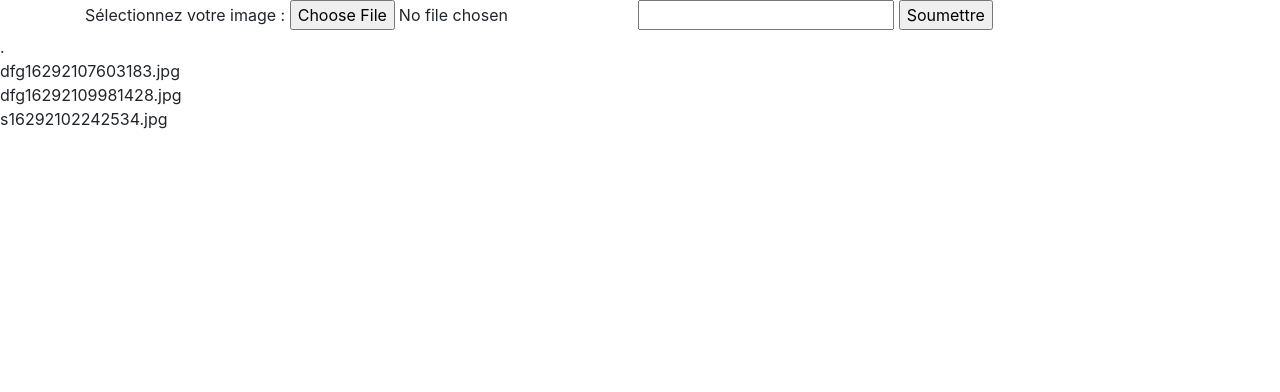
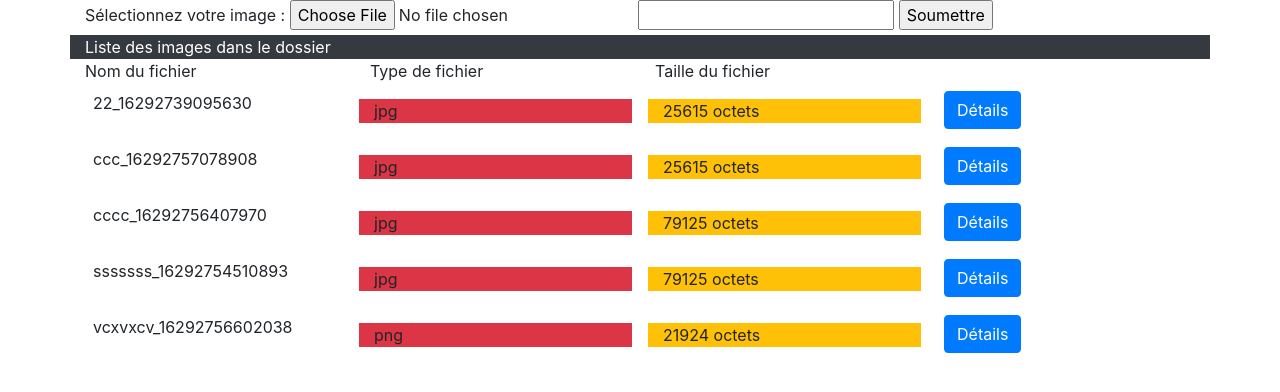
Before and after one commit to aldrut/PhpCours, a PHP site: page /image.php in a window 1280 px wide. Shown: the top 392 px of the page. Run offline with PHP 8.4, Linux system fonts and the light colour scheme.

Commit message:
formulaire image

```diff
--- a/cours.txt
+++ b/cours.txt
@@ -1,3 +1,7 @@
 isset($_post["nom"]) verifie qu'une variable existe pour traiter des données dans le formulaire
 
 file_get_contents => fonction récupérant les données json
+
+enctype="multipart/form-data" dans form pour trasnfert de fichier
+
+[&& - AND] [OR ||]
--- a/image.php
+++ b/image.php
@@ -7,6 +7,10 @@
     <meta name="viewport" content="width=device-width, initial-scale=1.0">
     <link rel="stylesheet" href="https://cdn.jsdelivr.net/npm/bootstrap@4.6.0/dist/css/bootstrap.min.css" integrity="sha384-B0vP5xmATw1+K9KRQjQERJvTumQW0nPEzvF6L/Z6nronJ3oUOFUFpCjEUQouq2+l" crossorigin="anonymous">
     <title>Document</title>
+
+
+
+
 </head>
 
 <body>
@@ -17,8 +21,49 @@
             <input type="text" name="nameOfImg">
             <input type="submit" value="Soumettre">
 
+            <div>
+                <div class="row">
+                    <div class="col bg-dark text-white">Liste des images dans le dossier</div>
+                </div>
+                <div>
+                    <?php
+                    $dir = 'images/';
+                    $file = scandir($dir);
+                    echo ' <div>
+                              <div class="row">
+                                <div class="col">Nom du fichier</div>
+                                <div class="col">Type de fichier</div>
+                                <div class="col">Taille du fichier</div>
+                                <div class="col">&nbsp;</div>
+                              </div>';
+
+                    foreach ($file as $x) {
+                        if ($x == '..' || $x == '.') {
+                            continue;
+                        } else {
+                            $infosFichier = pathinfo($x);
+
+                            echo '
+                                <div class="row p-2">
+                                <div class="col" >' . $infosFichier["filename"] . '</div>
+                                <div class="col m-2 bg-danger">' . $infosFichier["extension"] . '</div>
+                                <div class="col m-2 bg-warning">' . filesize($dir . $infosFichier["basename"]) . ' octets' . '</div>
+                                <div class="col"><button id="btnSubmit" class="btn btn-primary" data-toggle="tooltip" data-placement="right" title= '.$dir.$infosFichier["basename"].' >Détails</button></div>
+                                </div>';
+                        }
+                    }
+                    echo '</div>';
+                    ?>
+                </div>
+            </div>
+            <div>&nbsp;</div>
+            <div class="row bg-dark text-white">
+                <div class="col"></div>
+                <div class="col"></div>
+            </div>
+
+
         </div>
-
         <?php
         // $nomDossier = 'images';
         // $dossier = file_exists($nomDossier);
@@ -43,32 +88,35 @@
         //     echo 'file no downloaded';
         // }
 
-        if (isset($_FILES['utimage']) and $_FILES['utimage']['error'] == 0) {
+
+
+
+        if (isset($_FILES['utimage']) && $_FILES['utimage']['error'] == 0) {
             $infosFichier = pathinfo($_FILES['utimage']['name']);
             $extension = $infosFichier['extension'];
-            $extension_auto = array("jpg", "jpeg", "png", "gif");
+            $extension_autorisee = array("jpg", "jpeg", "png", "gif");
 
-            if (in_array($extension, $extension_auto)) {
+            if (in_array($extension, $extension_autorisee)) {
                 move_uploaded_file($_FILES['utimage']['tmp_name'], 'images/' . basename($_FILES['utimage']['name']));
-                echo "ok";
-                rename('images/' . basename($_FILES['utimage']['name']), 'images/' . $_POST['nameOfImg'].microtime(true) * 10000 . '.' . $extension);
+                echo "L'envoi a bien été effectué !";
+                rename('images/' . basename($_FILES['utimage']['name']), 'images/' . $_POST['nameOfImg'] . '_' . microtime(true) * 10000 . '.' . $extension);
             }
+            //rafraichir la page
+             header('Refresh:1,url=image.php');
         }
 
-$dir = 'images/';
-$file = scandir($dir);
 
-foreach($file as $x)
-{
-    if($x == '..')
-    {
-        continue;
-    }
-    else
-    {
-        echo $x.'<br>';
-    }
-}
+
+        // $dir = 'images/';
+        // $file = scandir($dir);
+
+        // foreach ($file as $x) {
+        //     if ($x == '..') {
+        //         continue;
+        //     } else {
+        //         echo $x . '<br>';
+        //     }
+        // }
 
 
         ?>
@@ -76,6 +124,8 @@ foreach($file as $x)
     </form>
 
 
+
+
 </body>
 
 </html>
```
Also changed, not shown: images/22_16292739095630.jpg (added), images/ccc_16292757078908.jpg (added), images/cccc_16292756407970.jpg (added), images/dfg16292107603183.jpg (deleted), images/dfg16292109981428.jpg (deleted), images/s16292102242534.jpg (deleted), images/sssssss_16292754510893.jpg (added), images/vcxvxcv_16292756602038.png (added).
